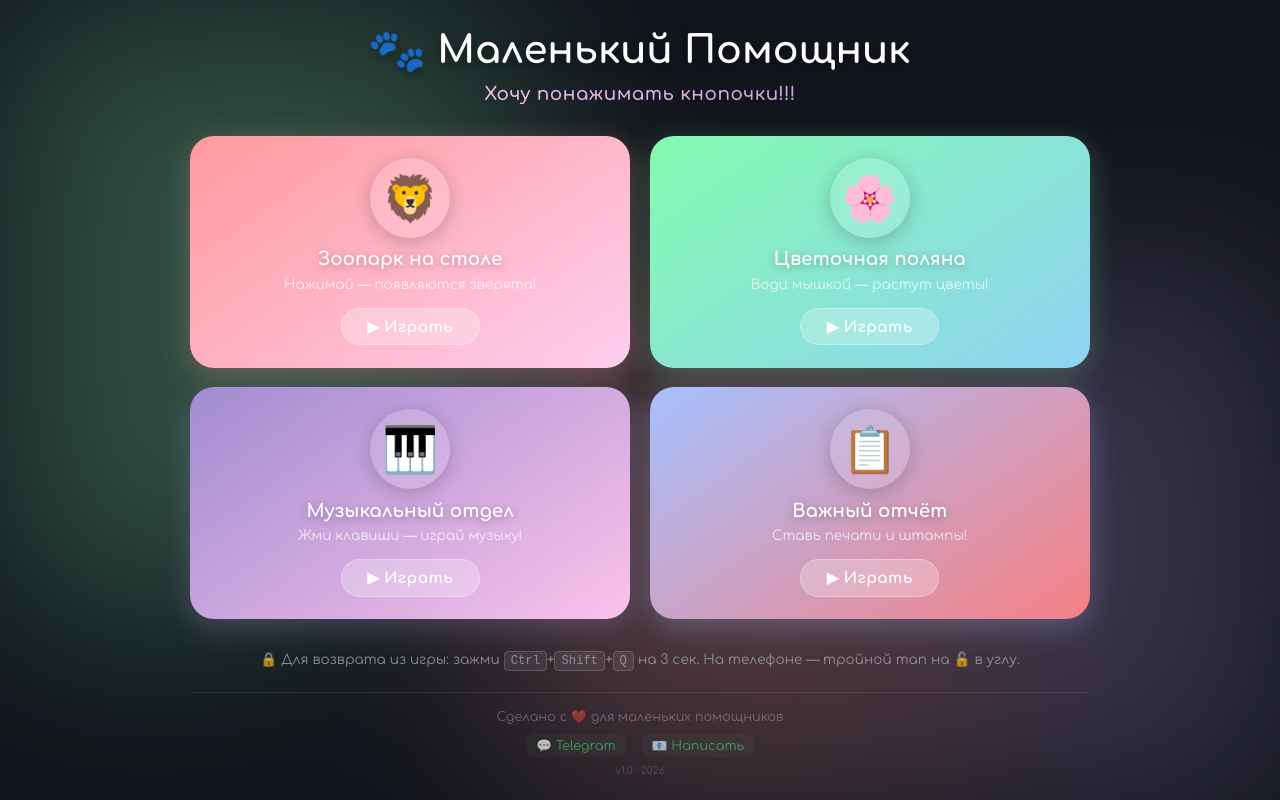
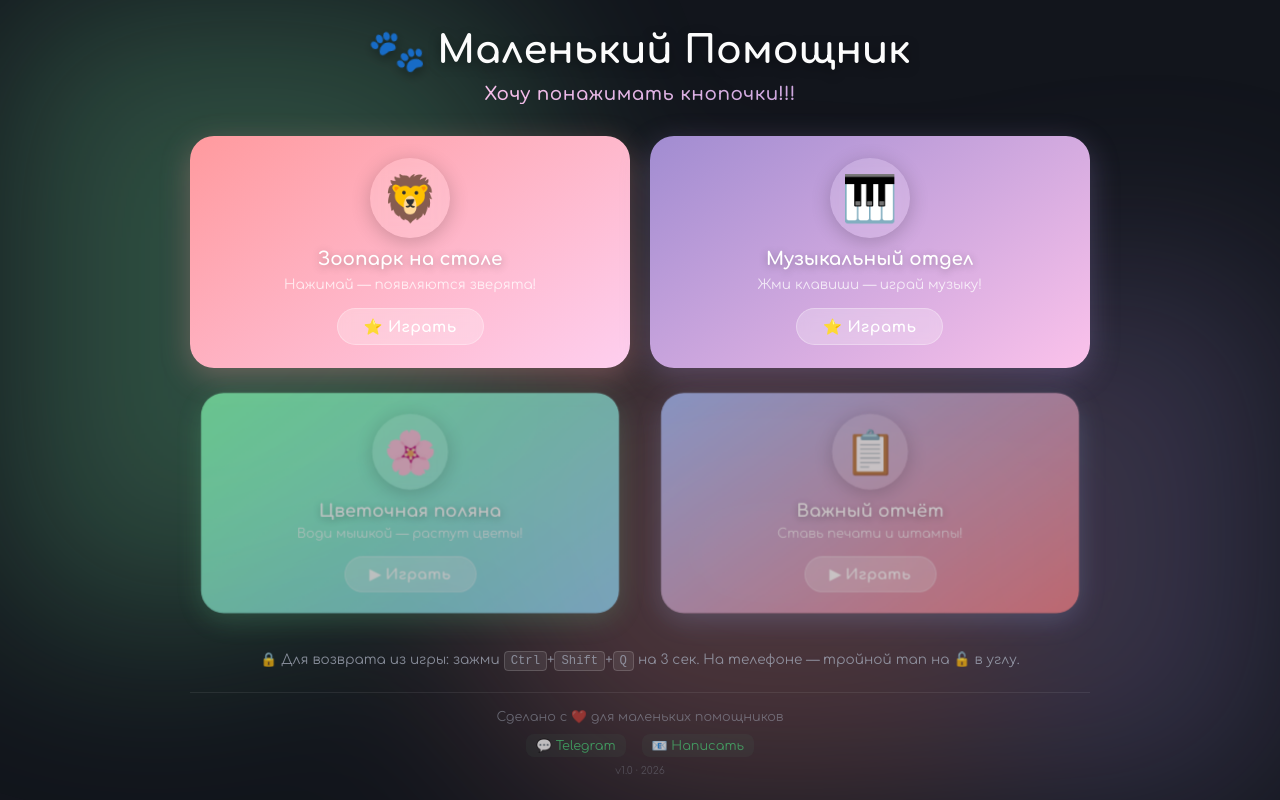
Before and after one commit to ionplatox-blip/knopochki, a plain HTML site: page index.html in a window 1280 px wide. Drawn offline with Linux system fonts and the light colour scheme.

Commit message:
UX: remove auto-fullscreen (lag), reorder cards — Zoo+Piano first
- Removed enterFullscreen() from startGame, mousedown, touchstart
- Kept beforeunload + aggressive key blocking (no lag)
- Zoo and Piano cards now first (⭐), Flowers and Report secondary
- Secondary cards slightly faded (opacity 0.7, scale 0.95)

```diff
--- a/app.js
+++ b/app.js
@@ -66,8 +66,7 @@ function showPage(pageId) {
 
 window.showHome = function() {
   stopGame();
-  // UNLOCK: выходим из fullscreen и снимаем beforeunload
-  exitFullscreen();
+  // UNLOCK: снимаем beforeunload
   window.removeEventListener('beforeunload', warnBeforeLeave);
   showPage('home');
 }
@@ -90,8 +89,7 @@ window.startGame = function() {
     AudioSynth.disable();
   }
 
-  // LOCK: полноэкранный режим + защита от закрытия
-  enterFullscreen();
+  // LOCK: защита от закрытия (fullscreen убран — вызывает подвисания)
   window.addEventListener('beforeunload', warnBeforeLeave);
 
   showPage('game');
@@ -259,8 +257,6 @@ window.addEventListener('mousedown', (e) => {
   if (!isGameRunning) return;
   if (mobileExitDialog && !mobileExitDialog.classList.contains('hidden')) return;
   e.preventDefault();
-  // Авто-восстановление fullscreen если ребёнок случайно вышел (Esc)
-  if (!isFullscreen()) enterFullscreen();
   if (!handleUserInput()) return;
   if (window.gameEngines && window.gameEngines[currentGame] && window.gameEngines[currentGame].onMouseDown) {
     window.gameEngines[currentGame].onMouseDown(e.clientX, e.clientY);
@@ -281,8 +277,6 @@ window.addEventListener('touchstart', (e) => {
   // Не перехватываем, если открыт диалог выхода — пусть кнопки работают
   if (mobileExitDialog && !mobileExitDialog.classList.contains('hidden')) return;
   e.preventDefault(); // Блокируем зум и скролл в игре
-  // Авто-восстановление fullscreen
-  if (!isFullscreen()) enterFullscreen();
   if (!handleUserInput()) return;
   const touch = e.touches[0];
   if (touch && window.gameEngines && window.gameEngines[currentGame] && window.gameEngines[currentGame].onMouseDown) {
--- a/index.html
+++ b/index.html
@@ -41,7 +41,7 @@
       </div>
 
       <div class="game-grid">
-        <!-- Game 1: Zoo -->
+        <!-- ⭐ Хиты: Зоопарк и Пианино -->
         <div class="game-card card-zoo" onclick="openGame('zoo')">
           <div class="card-glow"></div>
           <div class="card-inner">
@@ -50,12 +50,24 @@
             </div>
             <h2 class="card-title">Зоопарк на столе</h2>
             <p class="card-desc">Нажимай — появляются зверята!</p>
-            <div class="card-btn">▶ Играть</div>
+            <div class="card-btn">⭐ Играть</div>
           </div>
         </div>
 
-        <!-- Game 2: Flowers -->
-        <div class="game-card card-flowers" onclick="openGame('flowers')">
+        <div class="game-card card-music" onclick="openGame('music')">
+          <div class="card-glow"></div>
+          <div class="card-inner">
+            <div class="card-emoji-wrap">
+              <span class="card-emoji">🎹</span>
+            </div>
+            <h2 class="card-title">Музыкальный отдел</h2>
+            <p class="card-desc">Жми клавиши — играй музыку!</p>
+            <div class="card-btn">⭐ Играть</div>
+          </div>
+        </div>
+
+        <!-- Остальные игры -->
+        <div class="game-card card-flowers card-secondary" onclick="openGame('flowers')">
           <div class="card-glow"></div>
           <div class="card-inner">
             <div class="card-emoji-wrap">
@@ -67,21 +79,7 @@
           </div>
         </div>
 
-        <!-- Game 3: Music -->
-        <div class="game-card card-music" onclick="openGame('music')">
-          <div class="card-glow"></div>
-          <div class="card-inner">
-            <div class="card-emoji-wrap">
-              <span class="card-emoji">🎹</span>
-            </div>
-            <h2 class="card-title">Музыкальный отдел</h2>
-            <p class="card-desc">Жми клавиши — играй музыку!</p>
-            <div class="card-btn">▶ Играть</div>
-          </div>
-        </div>
-
-        <!-- Game 4: Important Report -->
-        <div class="game-card card-report" onclick="openGame('report')">
+        <div class="game-card card-report card-secondary" onclick="openGame('report')">
           <div class="card-glow"></div>
           <div class="card-inner">
             <div class="card-emoji-wrap">
--- a/styles.css
+++ b/styles.css
@@ -192,6 +192,17 @@ body {
 
 .game-card:active {
   transform: translateY(-2px) scale(0.98);
+}
+
+/* Вторичные карточки — чуть приглушены */
+.card-secondary {
+  opacity: 0.7;
+  transform: scale(0.95);
+}
+
+.card-secondary:hover {
+  opacity: 1;
+  transform: translateY(-4px) scale(0.98);
 }
 
 /* Внутренний градиентный свет каждой карточки */
--- a/sw.js
+++ b/sw.js
@@ -3,7 +3,7 @@
 // Стратегия: Network First (обновления приходят сразу, оффлайн из кеша)
 // ====================================================================
 
-const CACHE_NAME = 'pomoshchnik-v6';
+const CACHE_NAME = 'pomoshchnik-v7';
 const ASSETS = [
   '/',
   '/index.html',
```
